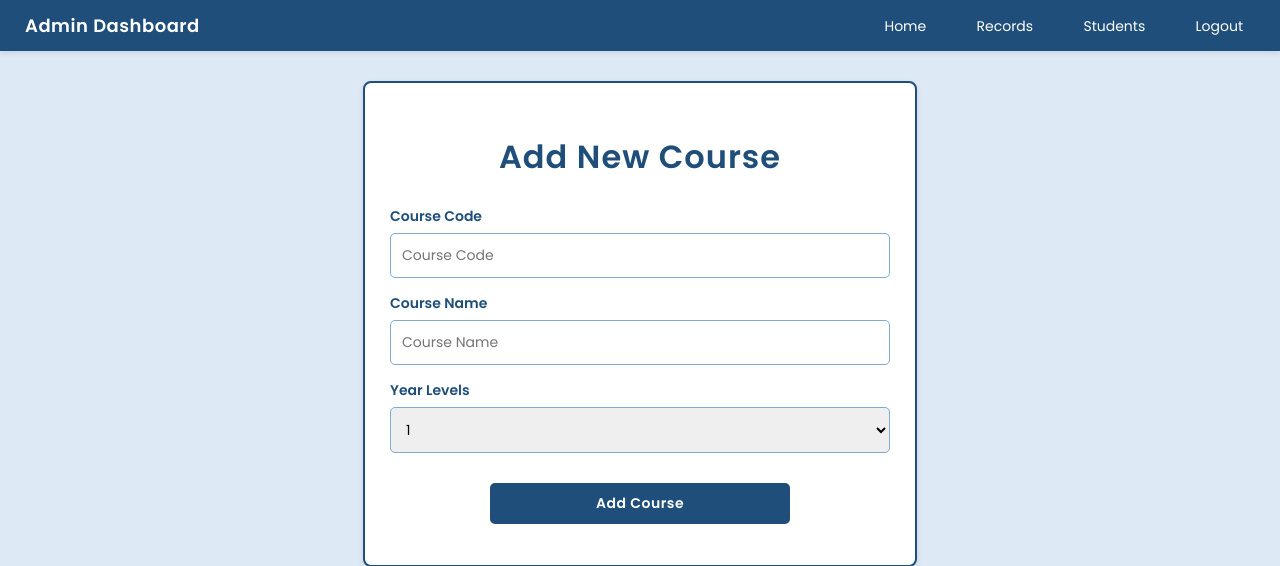
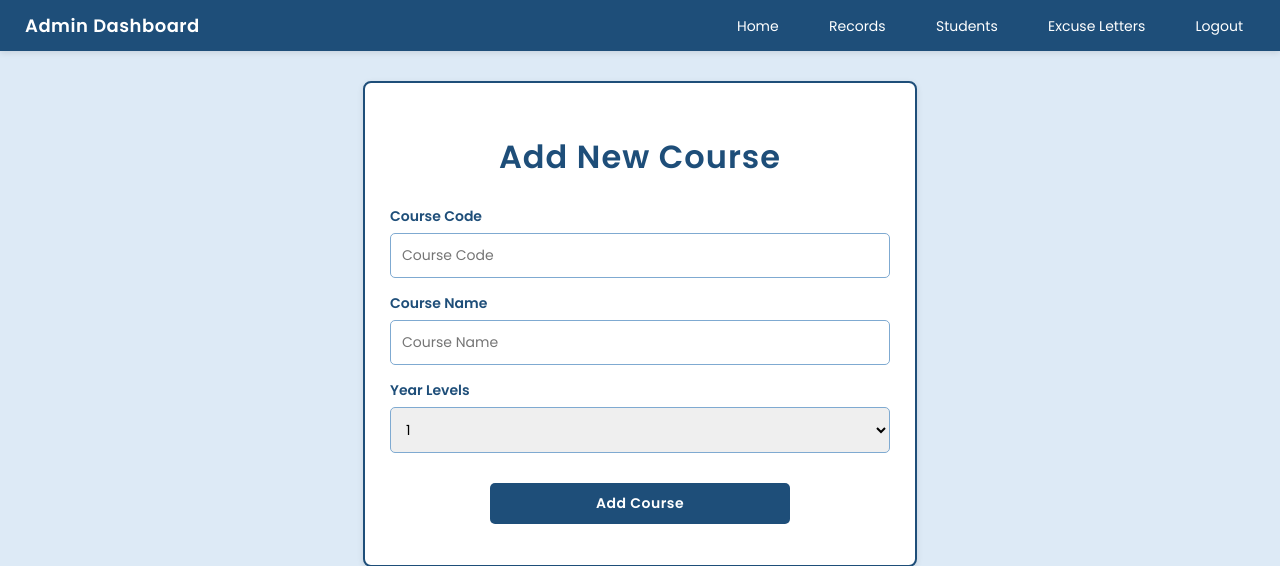
Before and after one commit to jeni33/Attendance-System, a PHP site: page /Admin/dashboard.php in a window 1280 px wide. Shown: the top 566 px of the page. Run offline with PHP 8.4, Linux system fonts and the light colour scheme; the visitor is signed in with stand-in values (Sample User, id 1); data comes from the database, SQL or seed files in the repository.

Commit message:
Update navbar.php

```diff
--- a/Admin/navbar.php
+++ b/Admin/navbar.php
@@ -13,6 +13,7 @@ if(isset($_SESSION['user']) && $_SESSION['user']['role'] === 'admin'):
             <a href="dashboard.php">Home</a>
             <a href="attendanceReports.php">Records</a>
             <a href="studentsList.php">Students</a>
+            <a href="manageExcuses.php">Excuse Letters</a>
             <a href="../handle/handleForms.php?logoutUserBtn=1">Logout</a>
         </div>
     </nav>
```
